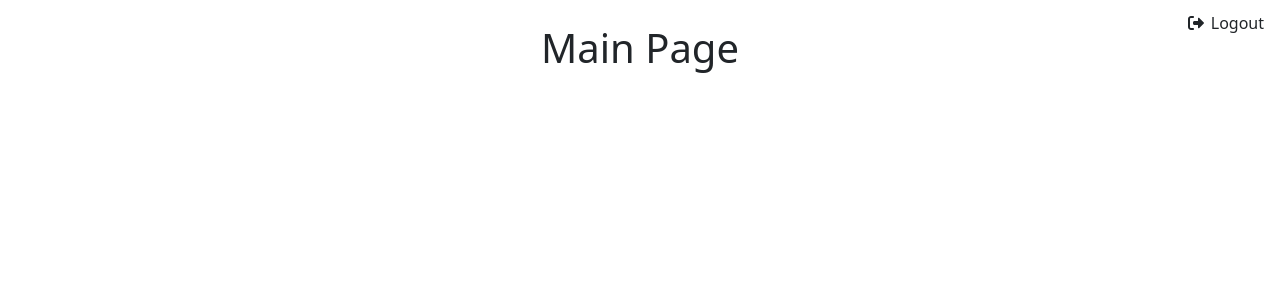
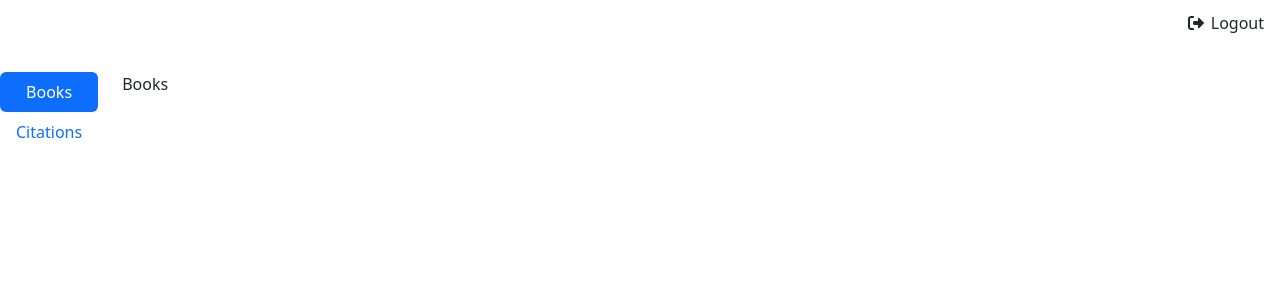
Before and after one commit to HikmatTatariPrivate/books-test, an Angular app in the folder books-test.client/: page /mainpage in a window 1280 px wide. Shown: the top 300 px of the page. Built offline with nearby package versions, Linux system fonts and the light colour scheme.

Commit message:
Add menu

```diff
--- /dev/null
+++ b/books-test.client/src/app/books/books.html
@@ -0,0 +1 @@
+<p>Books</p>
--- /dev/null
+++ b/books-test.client/src/app/citations/citations.html
@@ -0,0 +1 @@
+<p>Citations</p>
--- a/books-test.client/src/app/mainpage/mainpage.css
+++ b/books-test.client/src/app/mainpage/mainpage.css
@@ -15,6 +15,6 @@
   gap: 5px;
 }
 
-  .logout-btn:hover {
+.logout-btn:hover {
     opacity: 0.7;
-  }
+}
--- a/books-test.client/src/app/mainpage/mainpage.html
+++ b/books-test.client/src/app/mainpage/mainpage.html
@@ -4,5 +4,22 @@
   </button>
 </div>
 
+<div class="d-flex pt-5">
+  <div ngbNav #nav="ngbNav" [(activeId)]="active" class="nav-pills flex-column" orientation="vertical">
+    <ng-container ngbNavItem="books">
+      <button ngbNavLink>Books</button>
+      <ng-template ngbNavContent>
+        <app-books></app-books>
+      </ng-template>
+    </ng-container>
+    <ng-container ngbNavItem="citations">
+      <button ngbNavLink>Citations</button>
+      <ng-template ngbNavContent>
+        <app-citations></app-citations>
+      </ng-template>
+    </ng-container>
 
-<h1>Main Page</h1>
+  </div>
+
+  <div [ngbNavOutlet]="nav" class="ms-4"></div>
+</div>
--- a/books-test.client/src/app/mainpage/mainpage.ts
+++ b/books-test.client/src/app/mainpage/mainpage.ts
@@ -2,6 +2,7 @@ import { Component } from '@angular/core';
 import { faRightFromBracket } from '@fortawesome/free-solid-svg-icons';
 import { AuthService } from '../../services/auth-service';
 import { Router } from '@angular/router';
+
 
 @Component({
   selector: 'app-mainpage',
@@ -11,6 +12,7 @@ import { Router } from '@angular/router';
 })
 export class MainPage {
   faLogout = faRightFromBracket;
+  active = 'books';
 
   constructor( private auth: AuthService, private router: Router) { }
 
```
Also changed, not shown: books-test.client/src/app/app-module.ts (+6 -1 lines), books-test.client/src/app/books/books.ts (added, +14 -0 lines), books-test.client/src/app/citations/citations.ts (added, +14 -0 lines), books-test.client/src/app/books/books.css (added), books-test.client/src/app/citations/citations.css (added).
